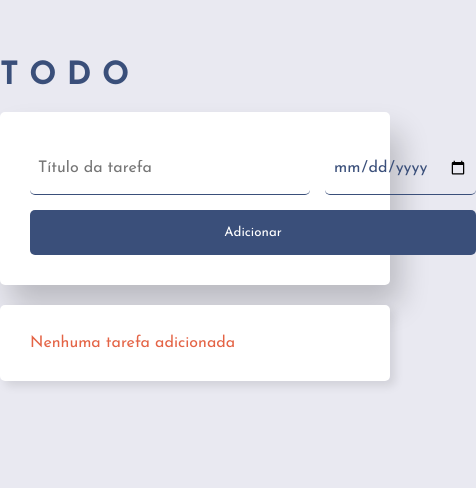
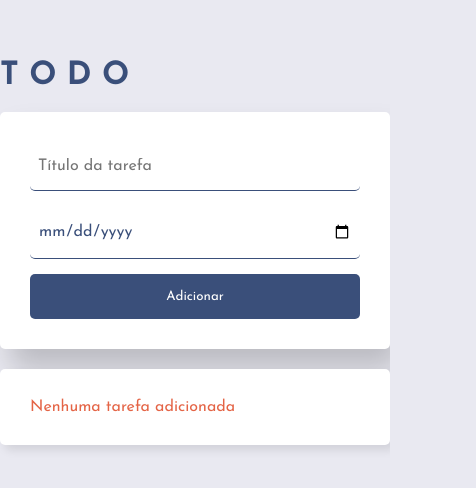
Before and after one commit to baischsoares/to-do-app, a Vue app: page / in a window 390 px wide. Shown: the top 488 px of the page, 476 px wide, since content can reach past the window. Built offline with nearby package versions, Linux system fonts and the light colour scheme.

Commit message:
ajuste responsivo

```diff
--- a/src/App.vue
+++ b/src/App.vue
@@ -209,4 +209,9 @@ export default {
     gap: 20px;
     justify-content: flex-end;
   }
+  @media(max-width: 720px){
+    form{
+      grid-template-columns: 1fr;
+    }
+  }
 </style>
```
